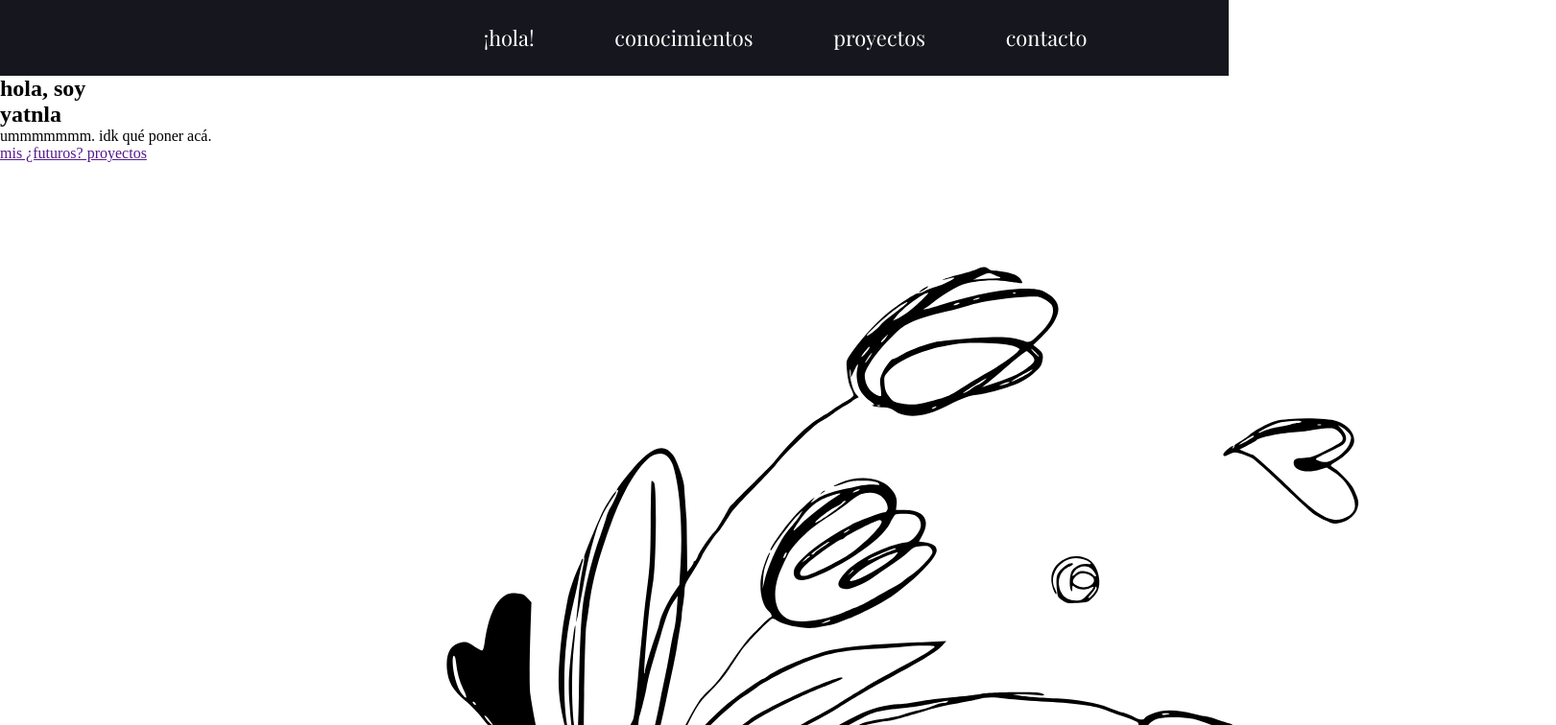
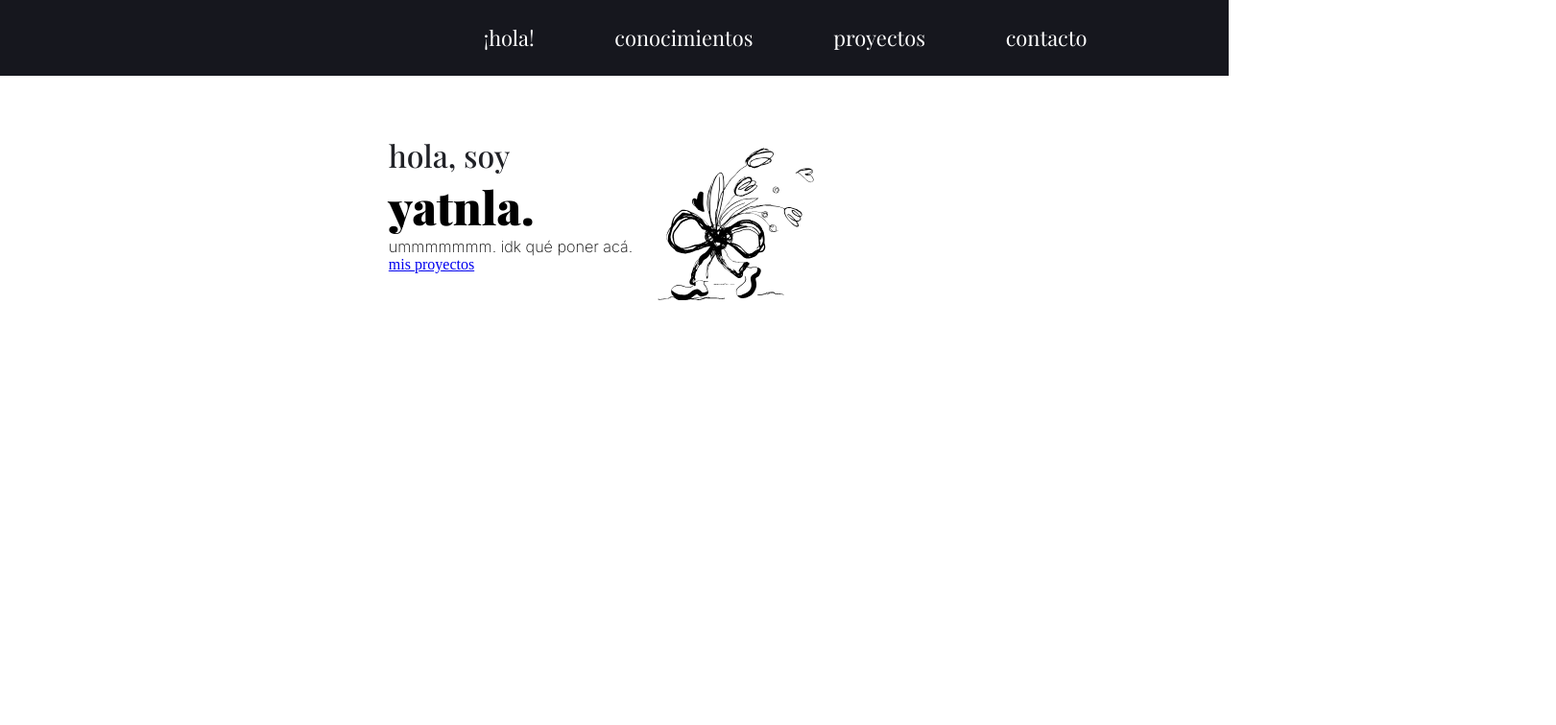
Before and after one commit to yatnla/portfolio-yatnla, a plain HTML site: page index.html in a window 1280 px wide. Shown: the top 756 px of the page at 96% size, 1621 px wide, since content can reach past the window. Drawn offline with nearby package versions, Linux system fonts and the light colour scheme; a web font is replaced by a local one.

Commit message:
se agregaron estilos a la section de about.

```diff
--- a/index.html
+++ b/index.html
@@ -31,12 +31,18 @@
     </header>
     <main>
     <!-- about me - sección -->
-        <section>
-            <h2> hola, soy </h2>
-            <h1> yatnla </h1>
-            <p> ummmmmmm. idk qué poner acá. </p>
-            <a href=""> mis ¿futuros? proyectos </a>
-            <img src="/img/hola-absurd.svg" alt="imagen-sobre-mí-moño-absurdo">
+        <section class="about-section" id="holis">
+            <div class="container-about">
+                <div class="container-about-info">
+                    <h2 class="hola-about"> hola, soy </h2>
+                    <h1 class="nombre-about"> yatnla. </h1>
+                    <p class="descripción-about"> ummmmmmm. idk qué poner acá. </p>
+                    <a href="#proyectos" class="botón-about"> mis proyectos </a>
+                </div>
+                <div class="container-img-about">
+                    <img src="/img/hola-absurd.svg" alt="imagen-sobre-mí-moño-absurdo" class="about-me-img">
+                </div>
+            </div>
         </section>
     </main>
     <footer>
--- a/styles.css
+++ b/styles.css
@@ -71,3 +71,50 @@ header {
 main {
     height: 100%;
 }
+
+/* about me - sección */
+
+.about-section {
+    display: flex;
+    justify-content: center;
+    padding: 61px 100px;
+}
+
+
+.container-about {
+    display: flex;
+    flex-direction: row;
+    justify-content: center;
+}
+
+.container-about-info {
+    display: flex;
+    flex-direction: column;
+}
+
+.hola-about {
+    font-family: var(--font2);
+    color: var(--color2);
+    font-size: 2rem;
+    font-weight: 500;
+}
+
+.nombre-about {
+    font-family: var(--font2);
+    font-size: 3rem;
+    font-weight: 900;
+}
+
+.descripción-about {
+    font-family: var(--font1);
+    font-size: 1.01rem;
+    font-weight: 200;
+}
+
+.container-img-about {
+    max-width: 20%;
+}
+
+.about-me-img {
+    max-width: 100%;
+}
```
